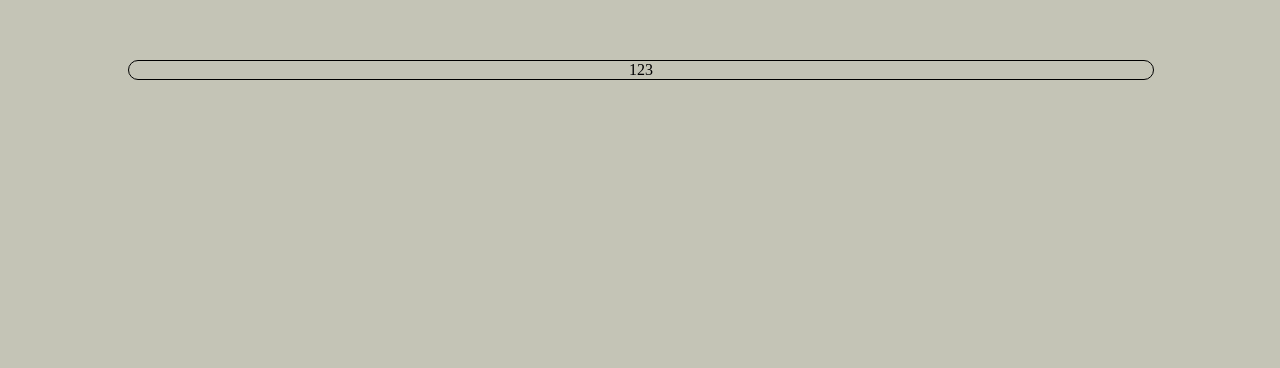
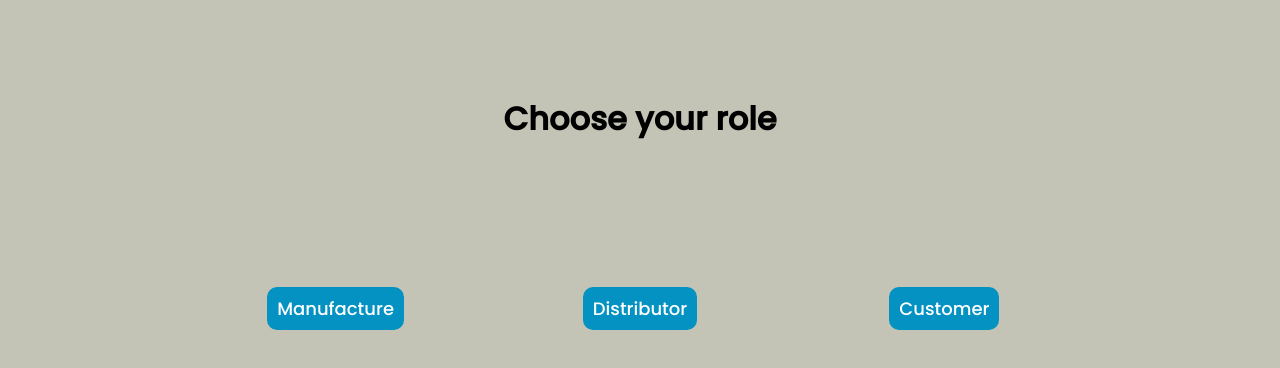
Before and after one commit to shaurya-vardhan012/hack_snu, a React (Create React App) app: page / in a window 1280 px wide. Shown: the part 116-484 px from the top of the page. Built offline with nearby package versions, Linux system fonts and the light colour scheme.

Commit message:
packages added

```diff
--- a/package.json
+++ b/package.json
@@ -3,6 +3,8 @@
   "version": "0.1.0",
   "private": true,
   "dependencies": {
+    "@fortawesome/free-solid-svg-icons": "^6.2.1",
+    "@fortawesome/react-fontawesome": "^0.2.0",
     "@testing-library/jest-dom": "^5.16.5",
     "@testing-library/react": "^13.4.0",
     "@testing-library/user-event": "^13.5.0",
--- a/src/Components/Landing/Landing.jsx
+++ b/src/Components/Landing/Landing.jsx
@@ -4,10 +4,19 @@ import './Landing.scss';
 const Landing = () => {
   return (
     <div className="landing-container">
+        <div className="landing-heading">
+            <h1>Choose your role </h1>
+        </div>
         <div className="landing-main">
-            <div>1</div>
-            <div>2</div>
-            <div>3</div>
+            <div className="landing-card">
+                <button>Manufacture</button>
+            </div>
+            <div className="landing-card">
+                <button>Distributor</button>
+            </div>
+            <div className="landing-card">
+                <button>Customer</button>
+            </div>
         </div>
     </div>
   );
--- a/src/Components/Landing/Landing.scss
+++ b/src/Components/Landing/Landing.scss
@@ -3,20 +3,44 @@
 {
     min-height: 100vh;
     background-color: rgb(196, 196, 182);
+    display: flex;
+    justify-content: center;
+    align-items: center;
+    flex-direction: column;
     .landing-main
     {
         width: 80%;
-        margin: auto;
         height: auto;
-        position: absolute;
-        top: 22%;
-        left: 10%;
         // background-color: black;
-        border: 1px solid black;
+        // border: 1px solid black;
         border-radius: 10px;
         display: flex;
-        justify-content: center;
+        justify-content: space-evenly;
         align-items: center;
         flex-wrap: wrap;
+        .landing-card
+        {
+            margin: 20px;
+            width: 15%;
+            height: 290px;
+            // border: 1px solid black;
+            display: flex;
+            justify-content: center;
+            align-items: center;
+            button{
+                padding: 8px 10px;
+                outline: none;
+                border: none;
+                border-radius: 10px;
+                font-size: 18px;
+                background-color: #0492C2;
+                color: white;
+            }
+            button:hover
+            {
+                transform: scale(1.2);
+                transition: 0.3s ease-in-out;
+            }
+        }
     }
 }
--- a/src/index.css
+++ b/src/index.css
@@ -1,5 +1,8 @@
+
+@import url('https://fonts.googleapis.com/css2?family=Poppins:wght@500&display=swap');
 *
 {
     margin: 0;
     padding: 0;
+    font-family: "poppins";
 }
```
Also changed, not shown: 1 other file (tests, documents, lock files or other folders).
